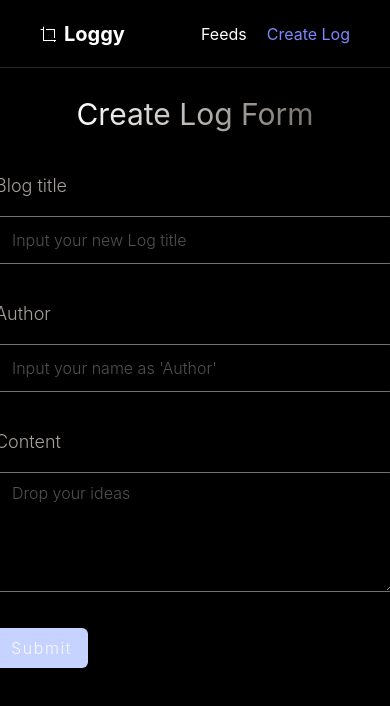
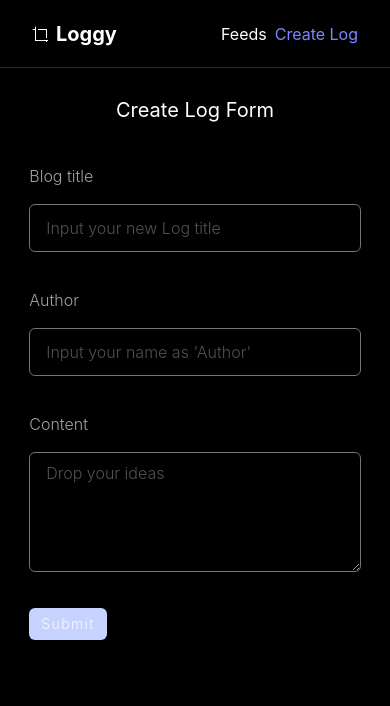
Before and after one commit to Novpa/backendless-blog, a React (Vite) app in the folder backendless-blog/: page /admin/dashboard in a window 390 px wide. Shown: the top 706 px of the page. Built offline with nearby package versions, Linux system fonts and the light colour scheme; what backendless would draw is missing.

Commit message:
feat/mobile responsive create blog page

```diff
--- a/backendless-blog/src/pages/Landing/Landing.tsx
+++ b/backendless-blog/src/pages/Landing/Landing.tsx
@@ -5,12 +5,8 @@ function Landing() {
     <main className="px-30 pt-30">
       <div>
         <div className="text-6xl  font-semibold py-5">
-          <h1 className="py-2 flex bg-linear-to-r from-white to-black bg-clip-text  text-transparent">
-            Welcome do Loggy
-          </h1>
-          <h2 className="py-2 bg-linear-to-r flex from-white to-black bg-clip-text  text-transparent">
-            Pour your Logs
-          </h2>
+          <h1 className="py-2 flex">Welcome do Loggy</h1>
+          <h2 className="py-2 bg-linear-to-r flex">Pour your Logs</h2>
         </div>
 
         <div className="w-[50%] text-stone-400 pb-8">
--- a/backendless-blog/src/pages/adminDashboard/CreateBlogPage.tsx
+++ b/backendless-blog/src/pages/adminDashboard/CreateBlogPage.tsx
@@ -58,19 +58,17 @@ function CreateBlogPage() {
 
   const isError = isWrongInput || !isNotEmpty;
   return (
-    <main className="pt-12 h-dvh">
+    <main className="pt-12 h-dvh ">
       <div>
-        <div className="flex justify-center pt-12 text-3xl pb-10 ">
-          <h1 className="bg-linear-to-r from-white to-stone-500 bg-clip-text  text-transparent">
-            Create Log Form
-          </h1>
+        <div className="flex justify-center pt-12 text-xl md:text-3xl pb-10 ">
+          <h1>Create Log Form</h1>
         </div>
 
         <section className="flex justify-center">
-          <div>
+          <div className="w-[85%] sm:w-[75%] md:w-[50%]">
             <form onSubmit={formik.handleSubmit}>
               <div className="flex flex-col pb-5">
-                <label className="text-stone-400 text-lg font-light">
+                <label className="text-stone-400 text-md md:text-lg font-light">
                   Blog title
                 </label>
                 <input
@@ -80,7 +78,7 @@ function CreateBlogPage() {
                   value={formik.values?.title}
                   type="text"
                   placeholder="Input your new Log title"
-                  className="border w-100 h-12 px-4 py-2 border-stone-500 rounded-md my-4 focus:outline-none focus:ring-2 focus:ring-offset-0 focus:ring-indigo-500 text-stone-400 font-light"
+                  className="border w-full h-12 px-4 py-2 border-stone-500 rounded-md my-4 focus:outline-none focus:ring-2 focus:ring-offset-0 focus:ring-indigo-500 text-stone-400 font-light"
                 />
                 {formik?.errors && (
                   <FormErrorMessage>{formik?.errors?.title}</FormErrorMessage>
@@ -88,7 +86,7 @@ function CreateBlogPage() {
               </div>
 
               <div className="flex flex-col pb-5">
-                <label className="text-stone-400 text-lg font-light">
+                <label className="text-stone-400 text-md md:text-lg font-light">
                   Author
                 </label>
                 <input
@@ -98,7 +96,7 @@ function CreateBlogPage() {
                   value={formik.values?.author}
                   type="text"
                   placeholder="Input your name as 'Author'"
-                  className="border w-100 h-12 px-4 py-2 border-stone-500 rounded-md my-4 focus:outline-none focus:ring-2 focus:ring-offset-0 focus:ring-indigo-500 text-stone-400 font-light"
+                  className="border w-full h-12 px-4 py-2 border-stone-500 rounded-md my-4 focus:outline-none focus:ring-2 focus:ring-offset-0 focus:ring-indigo-500 text-stone-400 font-light"
                 />
                 {formik?.errors && (
                   <FormErrorMessage>{formik?.errors?.author}</FormErrorMessage>
@@ -106,7 +104,7 @@ function CreateBlogPage() {
               </div>
 
               <div className="flex flex-col pb-5">
-                <label className="text-stone-400 text-lg font-light">
+                <label className="text-stone-400 text-md md:text-lg font-light">
                   Content
                 </label>
                 <textarea
@@ -115,7 +113,7 @@ function CreateBlogPage() {
                   onChange={formik.handleChange}
                   value={formik.values?.content}
                   placeholder="Drop your ideas"
-                  className="border w-100 h-30 px-4 py-2 border-stone-500 rounded-md my-4 focus:outline-none focus:ring-2 focus:ring-offset-0 focus:ring-indigo-500 text-stone-400 font-light"
+                  className="border w-full h-30 px-4 py-2 border-stone-500 rounded-md my-4 focus:outline-none focus:ring-2 focus:ring-offset-0 focus:ring-indigo-500 text-stone-400 font-light"
                   maxLength={5000}
                 />
                 {formik?.errors && (
--- a/backendless-blog/src/ui/Button.tsx
+++ b/backendless-blog/src/ui/Button.tsx
@@ -18,9 +18,9 @@ function Button({
   };
 
   const styleOptions: StyleOptions = {
-    primary: `px-4 py-2 ${disabled ? "bg-indigo-200" : "bg-indigo-500"} text-stone-50 tracking-widest ${disabled ? "hover: bg-indigo-200" : "hover:bg-indigo-600"} transition-all duration-300 font-light rounded-md ${disabled ? "cursor-no-drop" : "cursor-pointer"}`,
+    primary: `px-3 sm:px-4 py-1.5 sm:py-2 text-sm sm:text-normal ${disabled ? "bg-indigo-200" : "bg-indigo-500"} text-stone-50 tracking-widest ${disabled ? "hover: bg-indigo-200" : "hover:bg-indigo-600"} transition-all duration-300 font-light rounded-md ${disabled ? "cursor-no-drop" : "cursor-pointer"}`,
     secondary:
-      "px-4 py-2 bg-black hover:bg-white hover:border-black text-white hover:text-stone-900 tracking-widest  border border-stone-50 transition-all duration-300 font-light rounded-md cursor-pointer",
+      "px-3 sm:px-4 py-1.5 sm:py-2 text-sm sm:text-normal bg-black hover:bg-white hover:border-black text-white hover:text-stone-900 tracking-widest  border border-stone-50 transition-all duration-300 font-light rounded-md cursor-pointer",
   };
   // className={styleOptions[style]}
   return (
--- a/backendless-blog/src/ui/Navbar.tsx
+++ b/backendless-blog/src/ui/Navbar.tsx
@@ -4,7 +4,7 @@ import { BsCrop } from "react-icons/bs";
 function Navbar() {
   return (
     <nav
-      className="fixed border-b border-stone-800 bg-black w-full top-0 left-0 flex justify-between px-10 h-17 items-center
+      className="fixed border-b border-stone-800 bg-black w-full top-0 left-0 flex justify-between px-8 sm:px-10 h-17 items-center
     ">
       <div>
         <NavLink to="/">
@@ -14,7 +14,7 @@ function Navbar() {
           </div>
         </NavLink>
       </div>
-      <div className="flex gap-5 text-normal">
+      <div className="flex gap-2 sm:gap-5 text-normal">
         <NavLink
           to="feeds"
           className={({ isActive }) => (isActive ? "text-indigo-400" : "")}>
```
